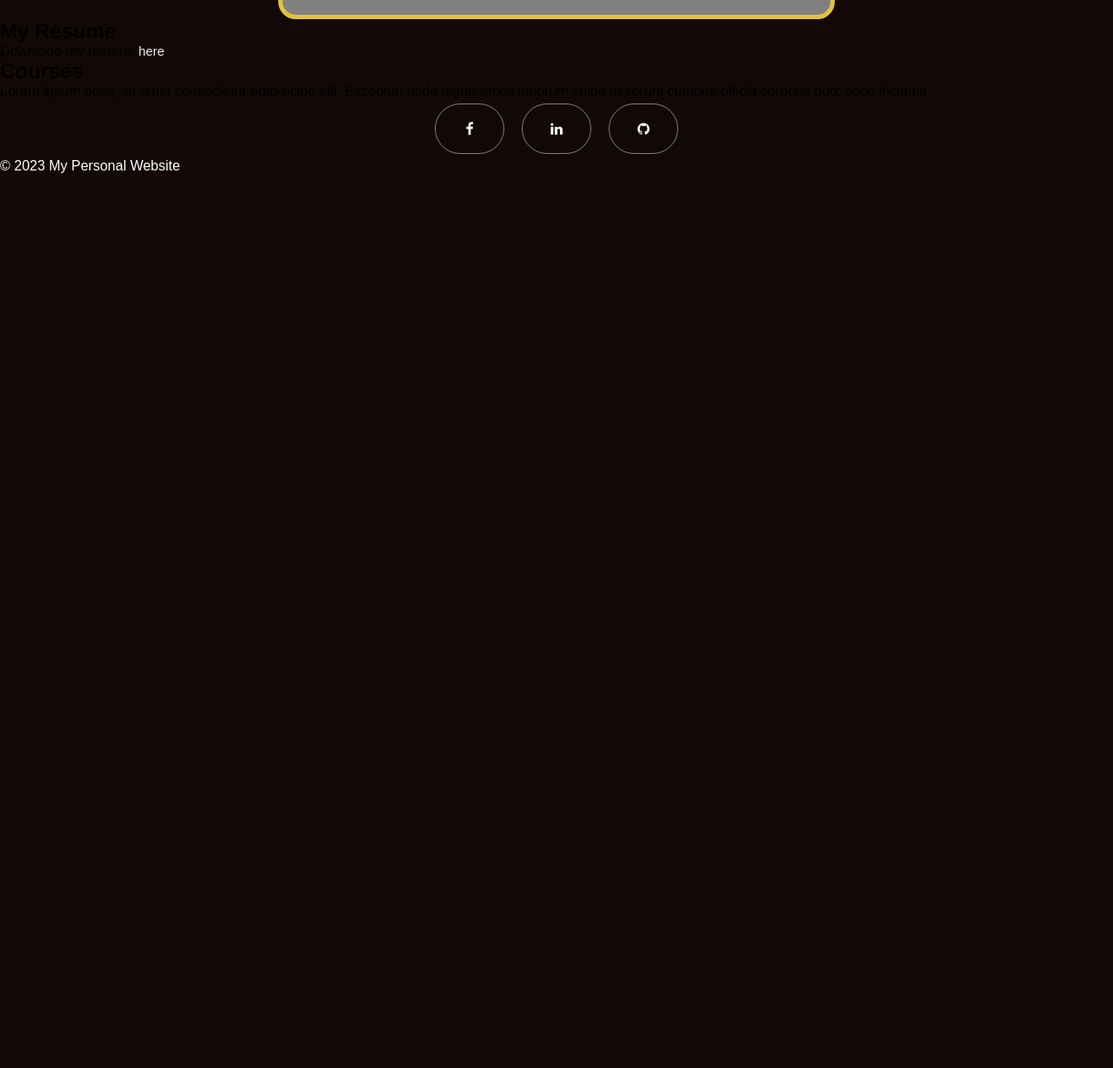
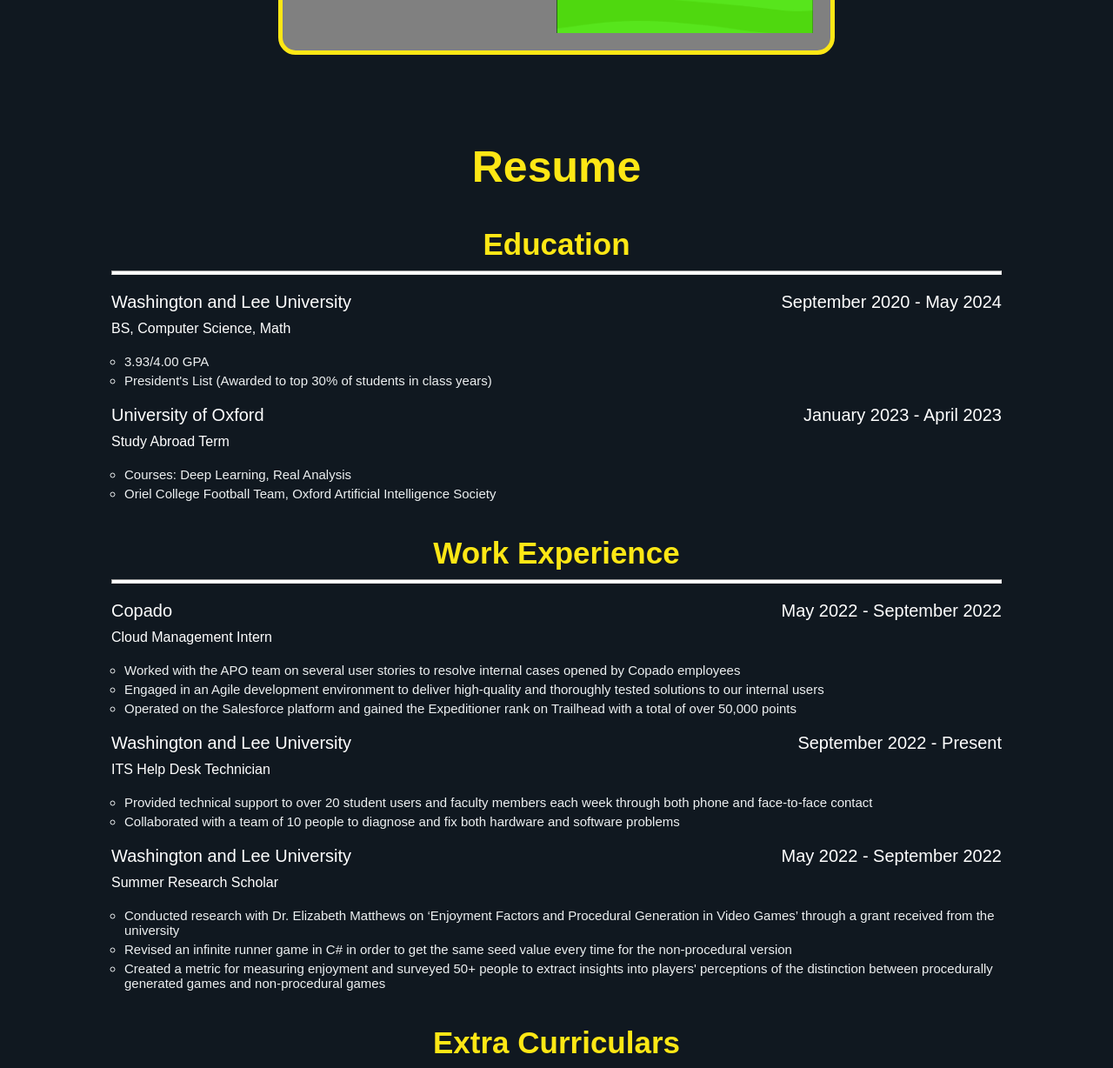
Before and after one commit to bokharim24/Portfolio, a plain HTML site: page prof.html in a window 1280 px wide. Shown: the part 1572-2800 px from the top of the page at 87% size. Before the commit the page ends 1772 px from the top, so only its background shows below. Drawn offline with Linux system fonts and the light colour scheme.

Commit message:
Fixed Projects

```diff
--- a/prof.html
+++ b/prof.html
@@ -24,7 +24,7 @@
 
     <section class="about">
         <h2>Hey there, <span>I'm Danish Bokhari!</span></h2>
-        <h2>A Computer Science student at <b>Washington and Lee University</b></h2>
+        <h2>A Computer Science student at <b><a href="https://www.wlu.edu/">Washington and Lee University</a></b></h2>
         <p>I'm currently in my junior year , majoring in Computer Science and minoring in Math. Lately, I've been really into machine learning and deep learning - it's fascinating how these technologies are changing the world and creating new opportunities for innovation. But honestly, I'm just really excited about anything and everything related to tech. I love tinkering with software engineering projects and staying up-to-date with the latest tools and trends. There's just so much potential in this field, and I'm eager to explore all the possibilities. Outside of tech, I'm also interested in finance and the role it plays in shaping our global economy. I'm always eager to learn more about how finance works and how technology can help make it more accessible and efficient. I am highly motivated and a quick learner, and am eager to contribute to a team working on cutting-edge projects.</p>
       </section>
 
@@ -53,9 +53,135 @@
 
     </section>
 
-    <section id="resume">
-    <h2>My Resume</h2>
-    <p>Download my resume <a href="#">here</a>.</p>
+    <section class ="resume">
+    <h2>Resume</h2>
+
+    <div class="resume_title education">
+        <h3>Education</h3>
+        <hr>
+        <div class="points">
+        <div class="header_date">
+        <p class="header">Washington and Lee University</p>
+        <span>September 2020 - May 2024</span>
+    </div>
+        <span>BS, Computer Science, Math</span>
+        <ul>
+            <li>3.93/4.00 GPA</li>
+            <li>President's List (Awarded to top 30% of students in class years) </li>
+        </ul>
+
+    </div>
+    <div class="points">
+        <div class="header_date">
+        <p class="header">University of Oxford</p>
+        <span>January 2023 - April 2023</span>
+    </div>
+        <span>Study Abroad Term</span>
+        <ul>
+            <li>Courses: Deep Learning, Real Analysis</li>
+            <li> Oriel College Football Team, Oxford Artificial Intelligence Society </li>
+        </ul>
+    </div>
+    </div>
+
+    <div class="resume_title experience">
+        <h3>Work Experience</h3>
+        <hr>
+        <div class="points">
+        <div class="header_date">
+        <p class="header">Copado</p>
+        <span>May 2022 - September 2022</span>
+    </div>
+        <span>Cloud Management Intern</span>
+        <ul>
+            <li>Worked with the APO team on several user stories to resolve internal cases opened by Copado employees
+            </li>
+            <li>Engaged in an Agile development environment to deliver high-quality and thoroughly tested solutions to our internal users
+            </li>
+            <li>Operated on the Salesforce platform and gained the Expeditioner rank on Trailhead with a total of over 50,000 points
+            </li>
+        </ul>
+
+    </div>
+    <div class="points">
+        <div class="header_date">
+        <p class="header">Washington and Lee University</p>
+        <span>September 2022 - Present</span>
+    </div>
+        <span>ITS Help Desk Technician</span>
+        <ul>
+            <li>Provided technical support to over 20 student users and faculty members each week through both phone and face-to-face contact
+            </li>
+            <li>Collaborated with a team of 10 people to diagnose and fix both hardware and software problems</li>
+        </ul>
+
+    </div>
+    <div class="points">
+        <div class="header_date">
+        <p class="header">Washington and Lee University</p>
+        <span>May 2022 - September 2022</span>
+    </div>
+        <span>Summer Research Scholar</span>
+        <ul>
+            <li> Conducted research with Dr. Elizabeth Matthews on ‘Enjoyment Factors and Procedural Generation in Video Games’ through a grant received from the university
+            </li>
+            <li>
+                Revised an infinite runner game in C# in order to get the same seed value every time for the non-procedural version
+
+            </li>
+            <li>Created a metric for measuring enjoyment and surveyed 50+ people to extract insights into players' perceptions of the distinction between procedurally generated games and non-procedural games
+            </li>
+
+        </ul>
+
+
+    </div>
+
+    <div class="resume_title activities">
+        <h3>Extra Curriculars</h3>
+        <hr>
+        <div class="points">
+        <div class="header_date">
+        <p class="header">Washington and Lee University</p>
+        <span>September 2021 - Present</span>
+    </div>
+        <span>Gentech</span>
+        <ul>
+            <li>President of Student run club with the goal of empowering our community through technology</li>
+            <li>Invited experts in the tech industry to talk about their work experience and give advice to aspiring tech enthusiasts</li>
+                <li>Hosted weekly leetcode sessions to improve problem solving skills and address key issues related to algorithmic understanding
+                </li>
+        </ul>
+
+    </div>
+    <div class="points">
+        <div class="header_date">
+        <p class="header">Teacher Assistant</p>
+        <span>September 2022 - Present</span>
+    </div>
+        <span>Fundamentals of Programming</span>
+        <ul>
+            <li> Assisted 20+ students with their weekly labs related to programming exercises and object oriented programming principles
+            </li>
+        </ul>
+    </div>
+    </div>
+
+    <div class="points">
+        <div class="header_date">
+        <p class="header">Executive Committee Badminton Club</p>
+        <span>December 2021 - Present</span>
+    </div>
+        <span>Member</span>
+        <ul>
+            <li> Helped organize three tournaments at university level and taught a number of students the basic rules of the sport
+            </li>
+        </ul>
+    </div>
+
+
+
+
     </section>
 
     <section class="courses">
@@ -64,9 +190,9 @@
     </section>
 
     <section class="socials">
-        <a class = "fa fa-facebook" href=""></a>
-        <a class = "fa fa-linkedin" href=""></a>
-        <a class = "fa fa-github" href=""></a>
+        <a class = "fa fa-facebook" href="https://www.facebook.com/danish.bukhari2"></a>
+        <a class = "fa fa-linkedin" href="https://www.linkedin.com/in/mohammed-danish-bokhari-44b8b31bb/"></a>
+        <a class = "fa fa-github" href="https://github.com/bokharim24"></a>
     </section>
 
     <footer>
--- a/style.css
+++ b/style.css
@@ -2,8 +2,9 @@
     margin: 0;
     padding: 0;
     box-sizing: border-box;
-    background-color: #120907;
+    background-color: #101820;
     font-family: 'Source Sans Pro', sans-serif;
+    color: white;
 
     /* background-color: white; */
 }
@@ -13,8 +14,8 @@ header{
     justify-content: flex-end;
     align-items: center;
     padding: 30px 10px;
-    background-color: #120907;
-    /* background-color:#2b2744; */
+    /* background-color: #120907; */
+    background-color:#101820;
     height: 80px;
 
 }
@@ -22,7 +23,7 @@ header{
 
 header a,header li,header ul{
     background-color:#2b2744;
-    background-color: #120907;
+    background-color: #101820;
     font-size: 20px;
 }
 
@@ -96,18 +97,19 @@ nav ul li{
     color: white;
 }
 
-.about h2 b{
-    color: #0084cc;
+.about h2 b a{
+    color: rgba(0,136,169,1);
+    font-size: 25px;
 
 }
 
 .about span{
-    color: #e3c13a;
+    color: #FEE715;
 }
 
 .about p{
     color: white;
-    font-size: 17px;
+    font-size: 19px;
     margin-top: 30px;
     text-align: center;
     margin-left: auto;
@@ -117,7 +119,7 @@ nav ul li{
 }
 
 .projects h2{
-    color: #e3c13a;
+    color: #FEE715;
     text-align: center;
     margin-bottom: 40px;
     font-size: 50px;
@@ -129,7 +131,7 @@ nav ul li{
     display: flex;
     justify-content: center;
     flex-direction: row;
-    border: 5px solid #e3c13a;
+    border: 5px solid #FEE715;
     border-radius: 20px;
     width: 50%;
     align-items: center;
@@ -144,7 +146,7 @@ nav ul li{
     width: 50%;
     max-width: 100%;
     height:100%;
-    border :solid #e3c13a #213754
+    border :solid #FEE715 #213754
 }
 
 .project_info a{
@@ -171,16 +173,26 @@ nav ul li{
     margin-top: 200px;
 }
 
+.resume h2{
+    color: #FEE715;
+    text-align: center;
+    margin-bottom: 40px;
+    font-size: 50px;
+    margin-top: 100px;
+}
+
+
 footer p {
     color: white;
+    text-align: center;
+    margin-top: 100px;
 
 }
-
 
 .socials{
     display: flex;
     justify-content: center;
-    font-size: 20p;
+    font-size: 30px;
     text-align: center;
 }
 
@@ -191,11 +203,63 @@ footer p {
     text-decoration: none;
     border:0.4px grey solid;
     margin: 5px 10px;
-    border-radius: 100px;
+    height: auto;
+    border-radius: 100%;
     color: white;
 
   }
 
 .fa:hover{
-    color: #e3c13a;
+    color: #FEE715;
 }
+
+
+.resume_title h3{
+    text-align: center;
+    color: #FEE715;
+    font-size: 35px;
+}
+
+.resume_title.experience{
+    margin-top: 40px;
+}
+
+.resume_title.activities{
+     margin-top: 40px;
+}
+
+
+hr{
+    width: 80%;
+    margin: auto;
+    height: 5px;
+    background: white;
+    margin-top: 10px;
+}
+.header, .header_date span{
+    margin-top: 20px;
+    font-size: 20px;
+    margin-bottom: 10px;
+
+}
+
+.header_date{
+    display: flex;
+    justify-content: space-between;
+
+}
+
+.points{
+    width: 80%;
+    margin: auto;
+}
+
+.points ul  {
+    margin-top: 20px;
+}
+
+.points li{
+    list-style:circle;
+    margin-left: 15px;
+    margin-top: 5px;
+}
```
